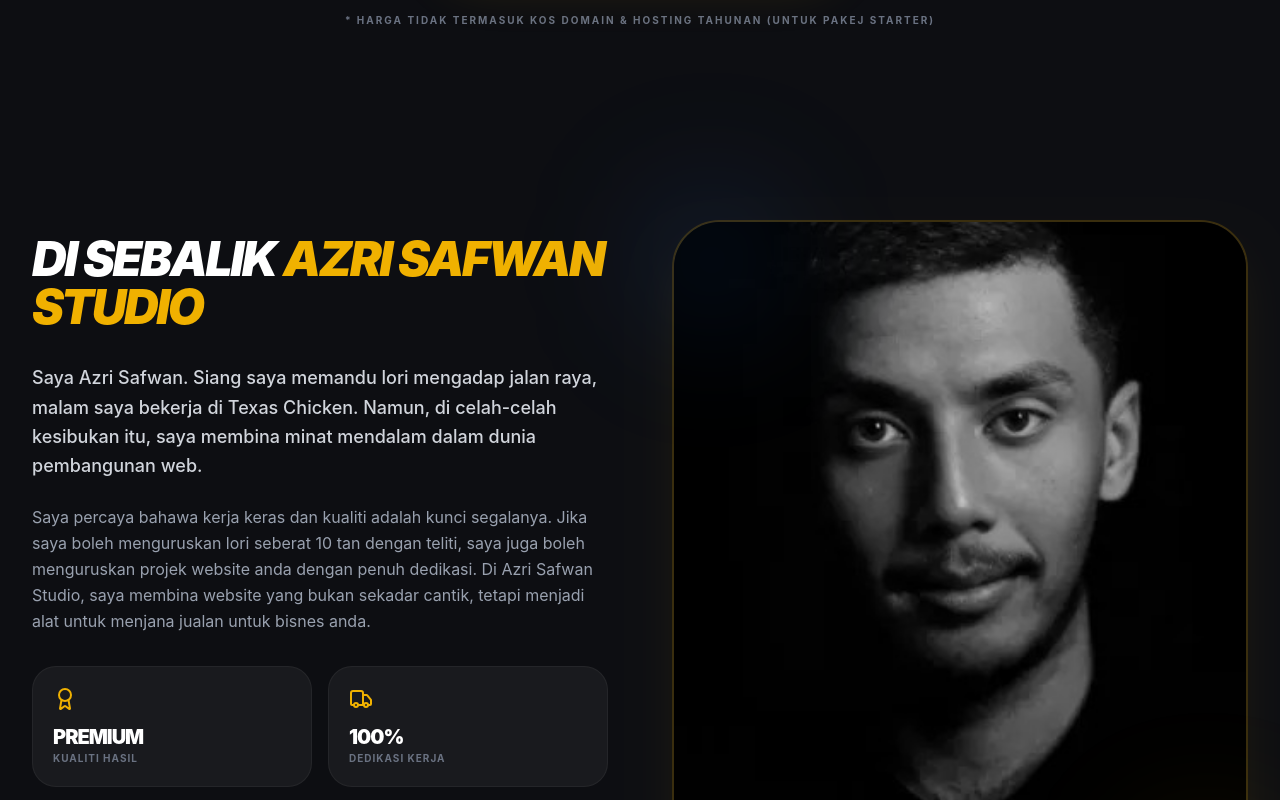
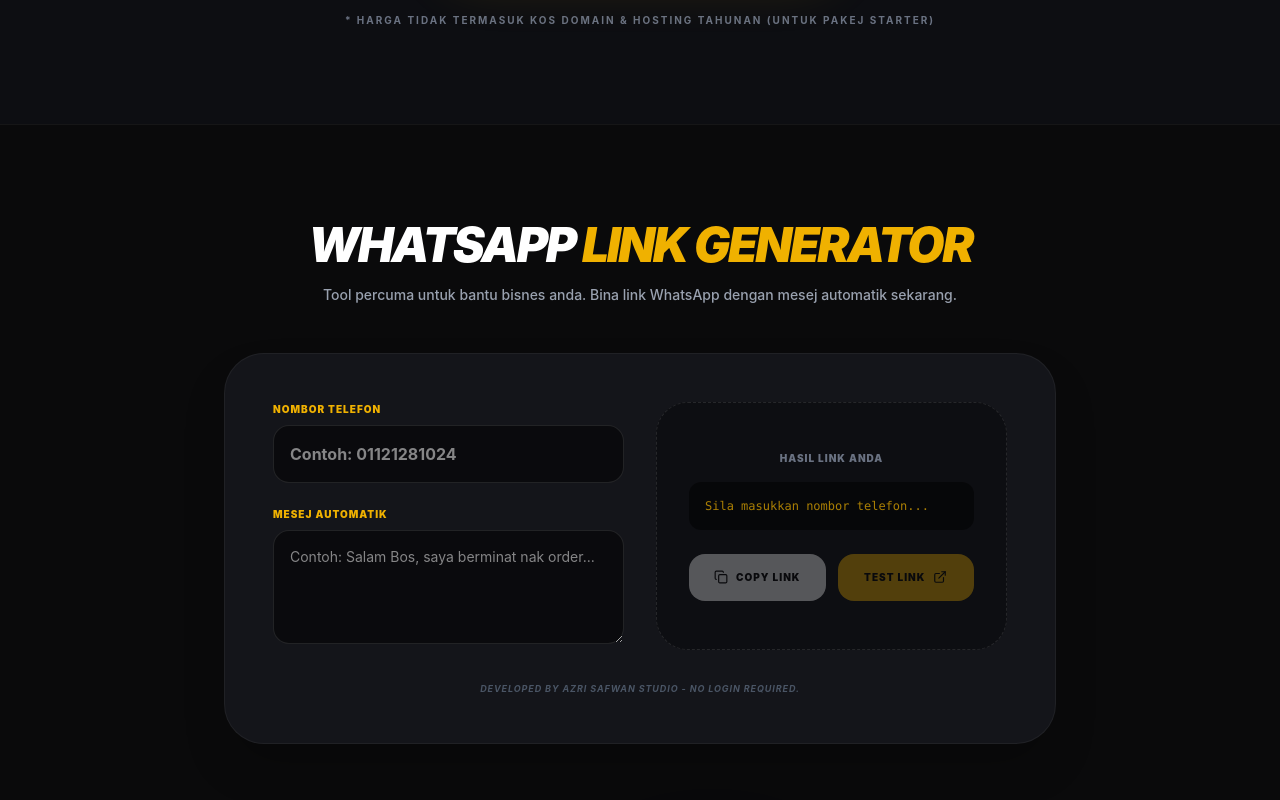
Before and after one commit to azrisafwan95/Azri-safwan-web-studio, a React (Vite) app: page / in a window 1280 px wide. Shown: the part 2720-3520 px from the top of the page. Built offline with nearby package versions, Linux system fonts and the light colour scheme.

Commit message:
Add WALinkGenerator component to App

```diff
--- a/src/App.tsx
+++ b/src/App.tsx
@@ -2,6 +2,7 @@
 import Hero from './components/Hero';
 import Portfolio from './components/Portfolio';
 import Pricing from './components/Pricing';
+import WALinkGenerator from './components/WALinkGenerator'; // <-- Import baru
 import About from './components/About';
 import Footer from './components/Footer';
 
@@ -13,6 +14,10 @@
         <Hero />
         <Portfolio />
         <Pricing />
+
+        {/* Bahagian Tool Percuma */}
+        <WALinkGenerator />
+
         <About />
       </main>
       <Footer />
```
